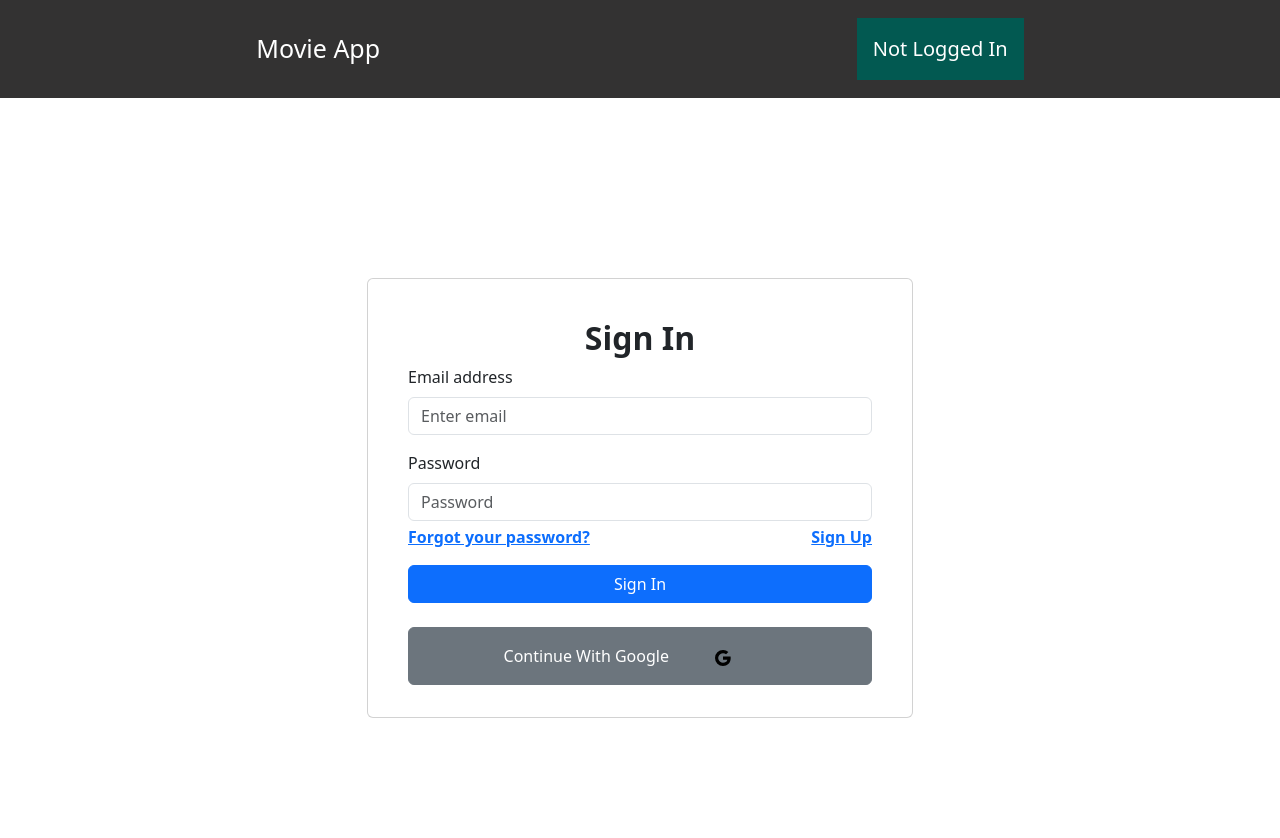
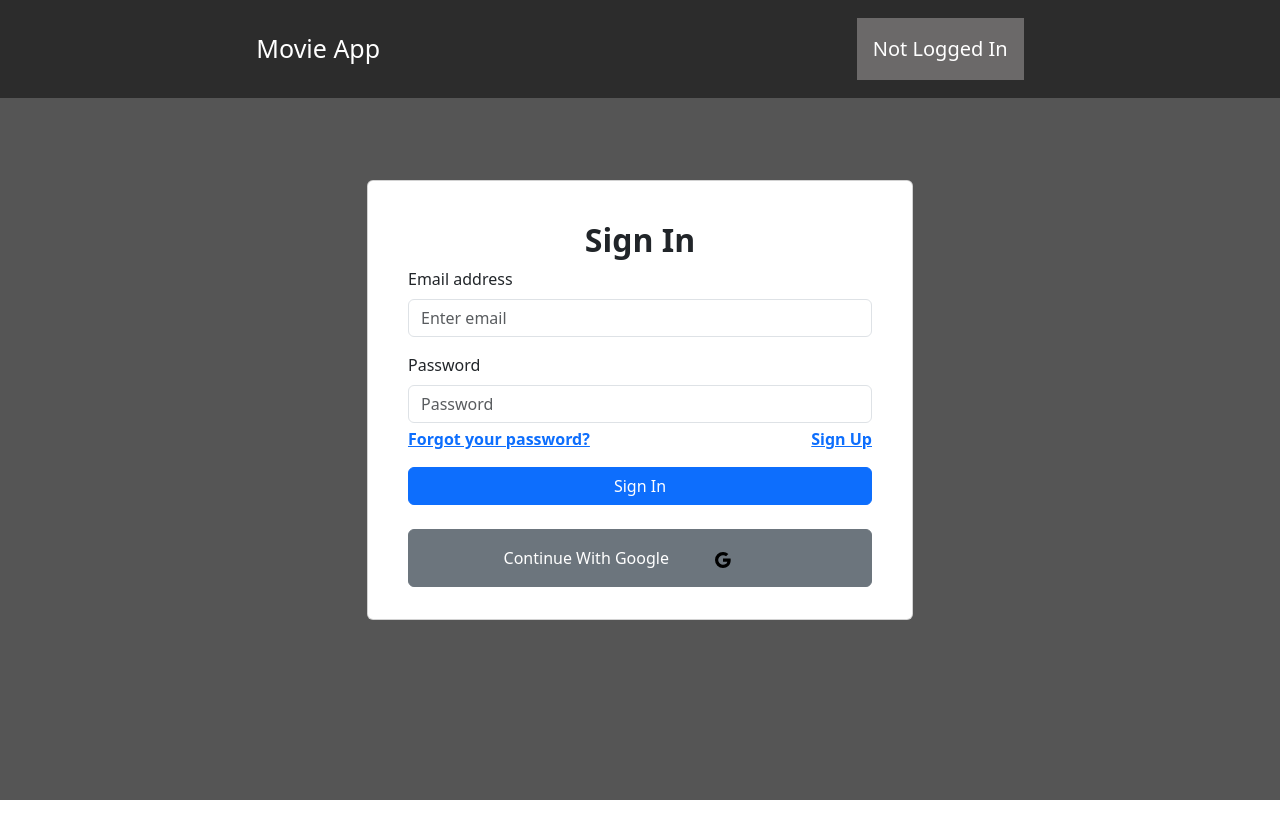
Before and after one commit to alperen-erol/movie, a React (Create React App) app: page /login in a window 1280 px wide. Shown: the top 838 px of the page. After the commit the page ends 800 px from the top, so only its background shows below. Built offline with nearby package versions, Linux system fonts and the light colour scheme; no server answers.

Commit message:
navbar pos fixes

```diff
--- a/src/index.css
+++ b/src/index.css
@@ -5,7 +5,7 @@
 }
 
 #root {
-
+  background: linear-gradient(0deg, rgba(0,0,0,1) 0%, rgba(3,65,89,1) 90%, rgba(2,89,81,1) 100%);
 }
 .maincontainer{
   background: linear-gradient(0deg, rgba(0,0,0,1) 0%, rgba(3,65,89,1) 90%, rgba(2,89,81,1) 100%);
@@ -22,12 +22,14 @@
   margin: 2rem;
   overflow: hidden;
   max-width: 350px;
+
 }
 .moviecard-container-detail {
   display: flex;
   justify-content: center;
   align-items: flex-start;
-  margin-top: 80px;
+  padding-top: 150px;
+  height: 100vh;
 }
 .moviecard-image {
   max-width: 350px;
@@ -39,7 +41,7 @@
   position: relative;
   text-align: center;
   padding: 10px;
-  background-color: rgb(70, 70, 70);
+  background-color: rgb(31, 31, 31);
   display: flex;
   flex-direction: column;
   align-items: center;
@@ -51,8 +53,8 @@
   flex-direction: column;
   align-items: flex-start;
   justify-content: space-between;
+  min-height: 525px;
   max-width: 700px;
-  height: 525px;
   background-color: rgba(32, 32, 32, 0.8);
 }
 .rightdivbottom {
@@ -72,8 +74,10 @@
   margin: 5px;
 }
 .moviecard-title {
+  color: white;
 }
 .moviecard-overview {
+  color: white;
 }
 .overview-container {
   position: absolute;
@@ -82,7 +86,9 @@
   transform: translateX(100%);
   transition: all 0.5s;
   opacity: 0%;
+  color: white;
 }
+
 .overview-container-detail {
   padding: 20px;
   background-color: rgba(37, 37, 37, 0.8);
@@ -162,7 +168,7 @@
   outline: inherit;
 }
 .dropbtn {
-  background-color: rgba(2,89,81,1);
+  background-color: rgb(107, 105, 105);
   color: white;
   padding: 16px;
   font-size: 20px;
@@ -205,10 +211,14 @@
 .dropdown:hover .dropbtn {background-color: rgb(3, 128, 115);}
 
 .navbarr {
-  background-color: rgb(51, 50, 50);
+  background-color: rgb(44, 44, 44);
   padding: 18px;
   display: flex;
   justify-content: space-around;
+  position: fixed;
+  top:0;
+  z-index: 1;
+  width: 100vw;
 }
 .navbarr a{
   display: flex;
@@ -217,6 +227,9 @@
   font-size: 25px;
   color: white;
   text-decoration: none;
+}
+.logincontainer{
+  background-color: rgb(85, 85, 85);
 }
 
 @media only screen and (max-width: 900px) {
@@ -228,6 +241,7 @@
     justify-content: center;
     align-items: center;
     flex-direction: column;
+    height: 140vh;
   }
   .overview-container-detail {
     width: 350px;
--- a/src/pages/Login.jsx
+++ b/src/pages/Login.jsx
@@ -12,7 +12,7 @@ const Login = () => {
     signIn(email, password);
   };
   return (
-    <div>
+    <div className="logincontainer">
       <Container>
         <Row className="vh-100 d-flex justify-content-center align-items-center">
           <Col md={8} lg={6} xs={12}>
--- a/src/pages/Register.jsx
+++ b/src/pages/Register.jsx
@@ -16,8 +16,8 @@ const Register = () => {
   };
   console.log(firstName);
   return (
-    <div>
-      <Container>
+    <div className="logincontainer">
+      <Container className="">
         <Row className="vh-100 d-flex justify-content-center align-items-center">
           <Col md={8} lg={6} xs={12}>
             <Card className="px-4">
```
